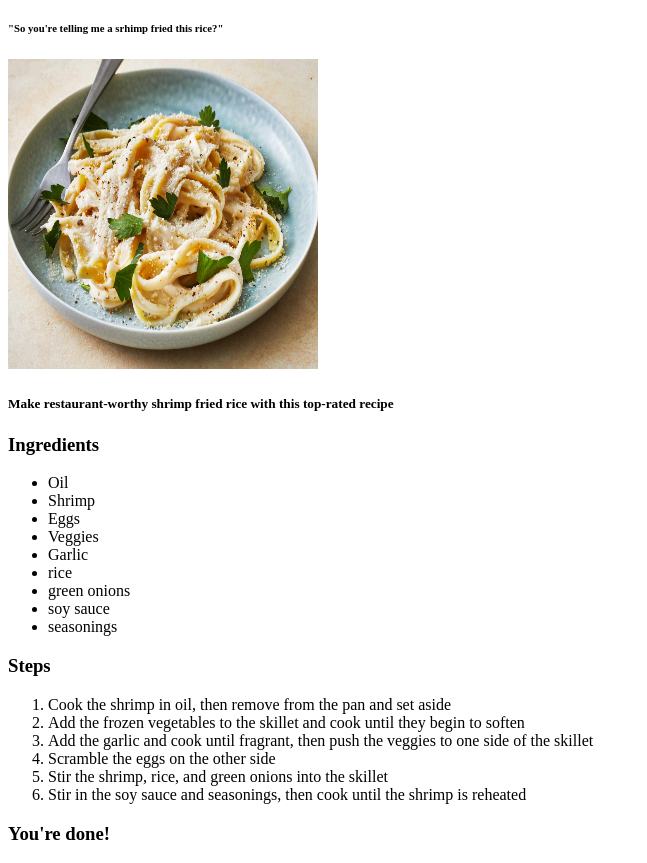
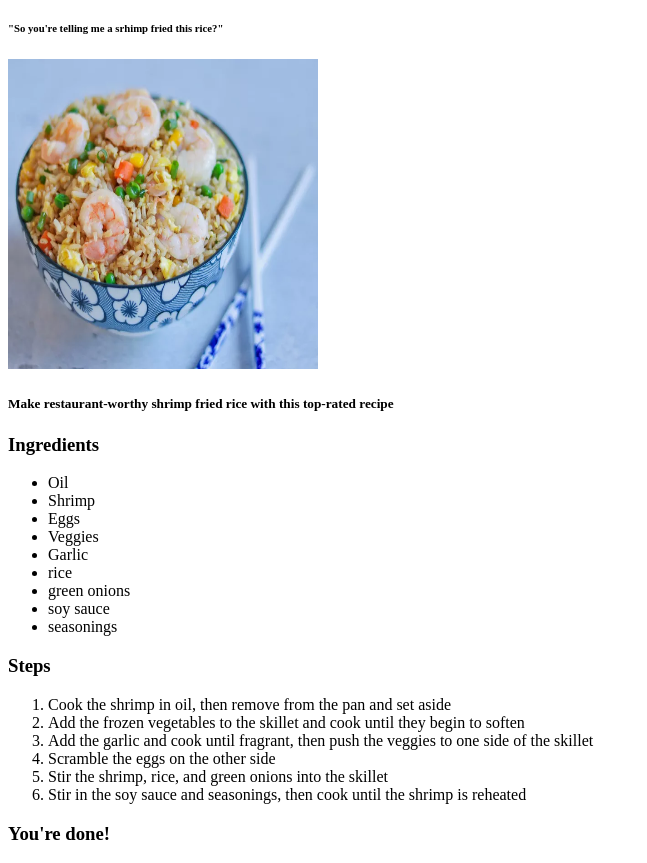
Before and after one commit to michaelmikeyman/mikeys-recipes, a plain HTML site: page recipes/shrimp-fried-rice.html in a window 1280 px wide. Shown: the part 61-924 px from the top of the page, without its empty margins (0-647 px from the left). Drawn offline with Linux system fonts and the light colour scheme.

Commit message:
replace image for shrimp fried rice

```diff
--- a/recipes/shrimp-fried-rice.html
+++ b/recipes/shrimp-fried-rice.html
@@ -10,7 +10,7 @@
 
     <h6>"So you're telling me a srhimp fried this rice?"</h6>
 
-    <img src="images/alfredo.jpg" height="310" width="310">
+    <img src="images/fried-rice.jpeg" height="310" width="310">
 
     <h5>
         <p>
```
